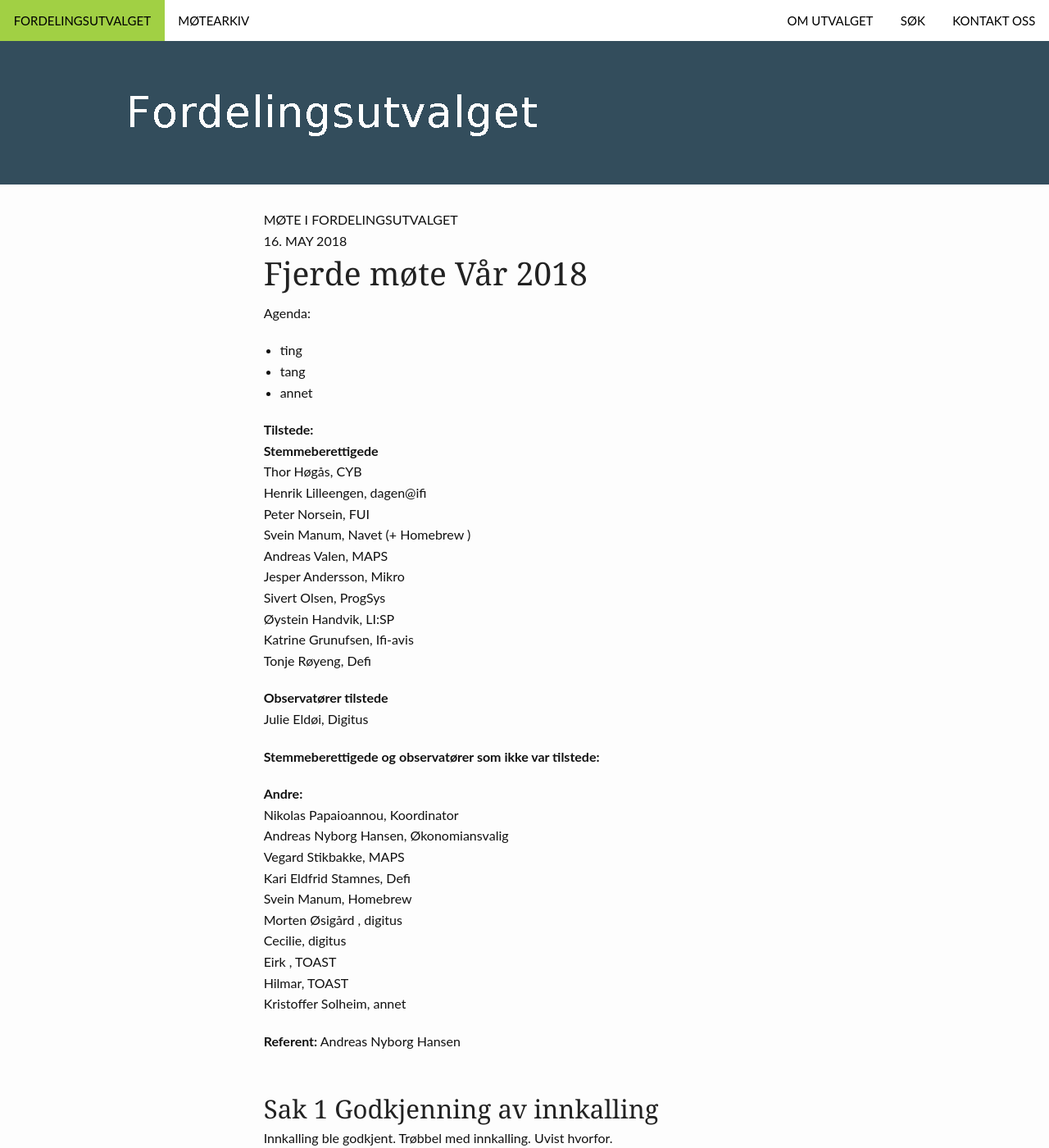
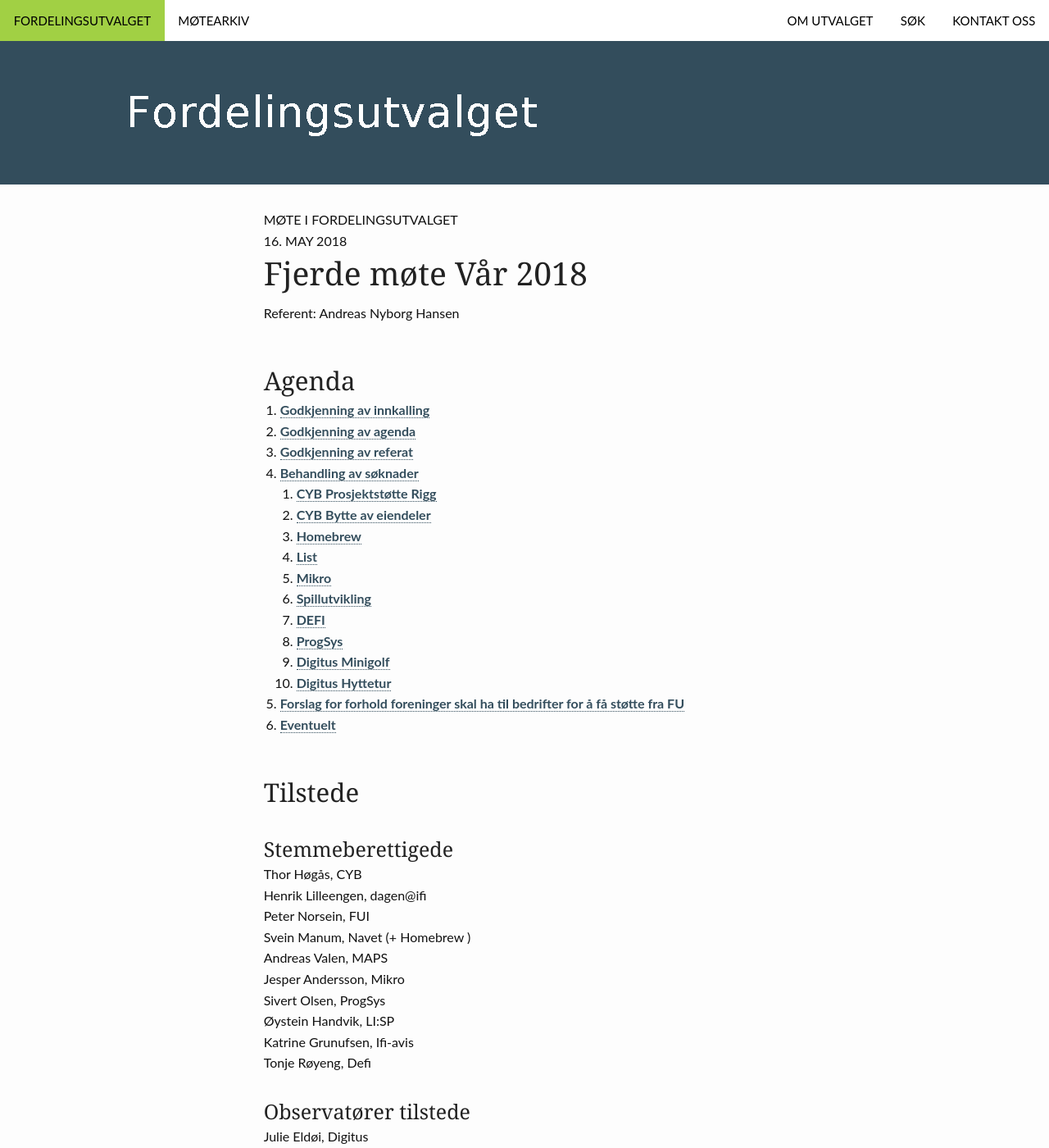
Before and after one commit to cybernetisk/fordelingsutvalget, a Jekyll site: the page built from _posts/2018-04-01-Fjerde_Møte.md, in a window 1280 px wide and 1400 px high. Shown: the whole window at 82% size. Built offline with Jekyll 4.4.1, drawn with Linux system fonts in a browser that asks for light colours; some of the changed text lies outside the part shown.

Commit message:
TEST, styling referat

```diff
--- a/_layouts/meeting.html
+++ b/_layouts/meeting.html
@@ -36,6 +36,11 @@ format: post
 					</p>
 						{% endif %}
 					<h1>{{ page.title }}</h1>
+					<p>
+						{% if page.referent -%}
+						Referent: {{ page.referent }}
+						{% endif -%}
+					</p>
 				</span>
 			</header>
 
--- a/_posts/2018-04-01-Fjerde_Møte.md
+++ b/_posts/2018-04-01-Fjerde_Møte.md
@@ -7,19 +7,33 @@ categories:
   - 2018 vår
 tags:
   - Møtereferat
+referent: "Andreas Nyborg Hansen"
 
 ---
 
-Agenda:
+## Agenda
 
-* ting
-* tang
-* annet
+1. [Godkjenning av innkalling]({{ page.url | append: "#innkalling" }})
+2. [Godkjenning av agenda]({{ page.url | append: "#agenda" }})
+3. [Godkjenning av referat]({{ page.url | append: "#referat" }})
+4. [Behandling av søknader]({{ page.url | append: "#soknader" }})
+    1. [CYB Prosjektstøtte Rigg]({{ page.url | append: "#soknad-1" }})
+    2. [CYB Bytte av eiendeler]({{ page.url | append: "#soknad-2" }})
+    3. [Homebrew](({{ page.url | append: "#soknad-3" }}))
+    4. [List]({{ page.url | append: "#soknad-4" }})
+    5. [Mikro](({{ page.url | append: "#soknad-5" }}))
+    6. [Spillutvikling](({{ page.url | append: "#soknad-6" }}))
+    7. [DEFI](({{ page.url | append: "#soknad-7" }}))
+    8. [ProgSys](({{ page.url | append: "#soknad-8" }}))
+    9. [Digitus Minigolf](({{ page.url | append: "#soknad-9" }}))
+    10. [Digitus Hyttetur](({{ page.url | append: "#soknad-10" }}))
+5. [Forslag for forhold foreninger skal ha til bedrifter for å få støtte fra FU](({{ page.url | append: "#sak-5" }}))
+6. [Eventuelt](({{ page.url | append: "#evt" }}))
 
 <!--more-->
 
-**Tilstede:**
-**Stemmeberettigede**
+## Tilstede
+### Stemmeberettigede
 Thor Høgås, CYB
 Henrik Lilleengen, dagen@ifi
 Peter Norsein, FUI
@@ -31,14 +45,14 @@ Sivert Olsen, ProgSys
 Katrine Grunufsen, Ifi-avis
 Tonje Røyeng, Defi
 
-**Observatører tilstede**
+### Observatører tilstede
 Julie Eldøi, Digitus
 
 
-**Stemmeberettigede og observatører som ikke var tilstede:**
+### Stemmeberettigede og observatører som ikke var tilstede
 
 
-**Andre:**
+### Andre
 Nikolas Papaioannou, Koordinator
 Andreas Nyborg Hansen, Økonomiansvalig
 Vegard Stikbakke, MAPS
@@ -50,18 +64,16 @@ Eirk , TOAST
 Hilmar, TOAST
 Kristoffer Solheim, annet
 
-**Referent:** Andreas Nyborg Hansen
-
-## Sak 1 Godkjenning av innkalling
+## Sak 1 Godkjenning av innkalling {#innkalling}
 Innkalling ble godkjent. Trøbbel med innkalling. Uvist hvorfor.
-## Sak 2 Godkjenning av agenda
+## Sak 2 Godkjenning av agenda {#agenda}
 Agenda ble godkjent.
 
-## Sak 3 Godkjenning av referat
+## Sak 3 Godkjenning av referat {#referat}
 Referat fra forrige møte ble godkjent.
 
-## Sak 4 Behandling av søknader
-### 4.1 - CYB-Prosjektstøtte rigg
+## Sak 4 Behandling av søknader {#soknader}
+### 4.1 - CYB-Prosjektstøtte rigg {#soknad-1}
 - Diskusjon:
   - CYB har ikke søkt andre støtteordninger til eiendeler. Noe som bryter med retningslinjer.
   -  Dette går foreningene til gode som helhet, burde bli vurdert ut i fra dette.
@@ -156,9 +184,11 @@ Referat fra forrige møte ble godkjent.
 
 **Det blir diskutert men ingen vedtak. Refererer ikke da nytt forslag vil komme til neste møte.**
 
-### 5.2 Søknader til fadderuka
+## 6 Eventuelt {#evt}
+
+### 6.1 Søknader til fadderuka
 Stytet får makten til å behandle små søknader om fadderuka 2018 på egenhånd.
+Enstemmig vedtatt.
 
-Enstemmig vedtatt.
-### 5.3 Nettside
+### 6.2 Nettside
 Koordinator informerer om ny nettside.
--- a/blog/archive.html
+++ b/blog/archive.html
@@ -22,7 +22,7 @@ permalink: "/archive/"
 				</span>
 			</a>
 			<div id="panel{{ counter }}" class="content">
-				{% if post.meta_description %}{{ post.meta_description | strip_html | escape }}{% elsif post.teaser %}{{ post.teaser | strip_html | escape }}{% elsif post.excerpt %}{{ post.excerpt }}{% endif %}
+				{% if post.meta_description %}{{ post.meta_description | strip_html | escape }}{% elsif post.teaser %}{{ post.teaser | strip_html | escape }}{% elsif post.excerpt %}{{ post.excerpt | markdownify }}{% endif %}
 				<a href="{{ site.url }}{{ post.url }}" title="Read {{ post.title | escape_once }}"><strong>{{ site.data.language.read_more }}</strong></a><br><br>
 			</div>
 			</dd>
```
Also changed, not shown: other parts of _posts/2018-04-01-Fjerde_Møte.md (+28 -12 lines). Lines whose indentation alone changed are shown as unchanged.
